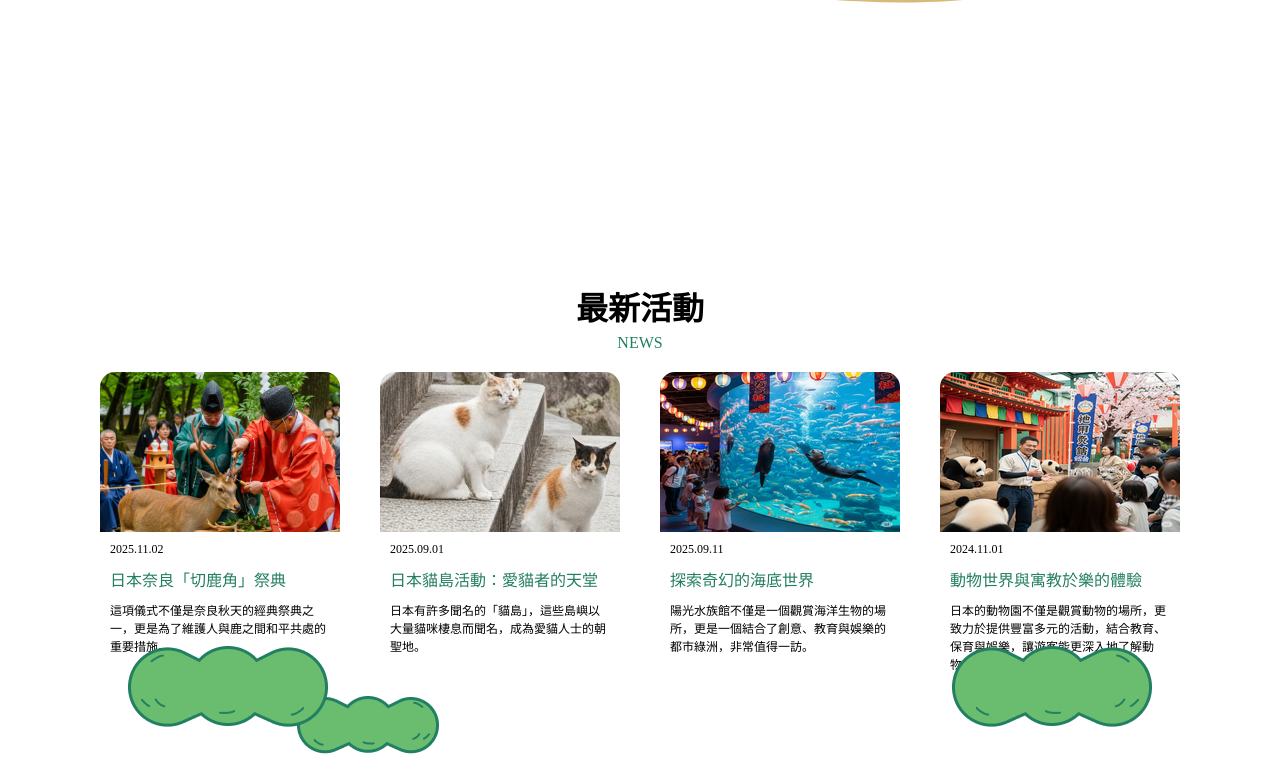
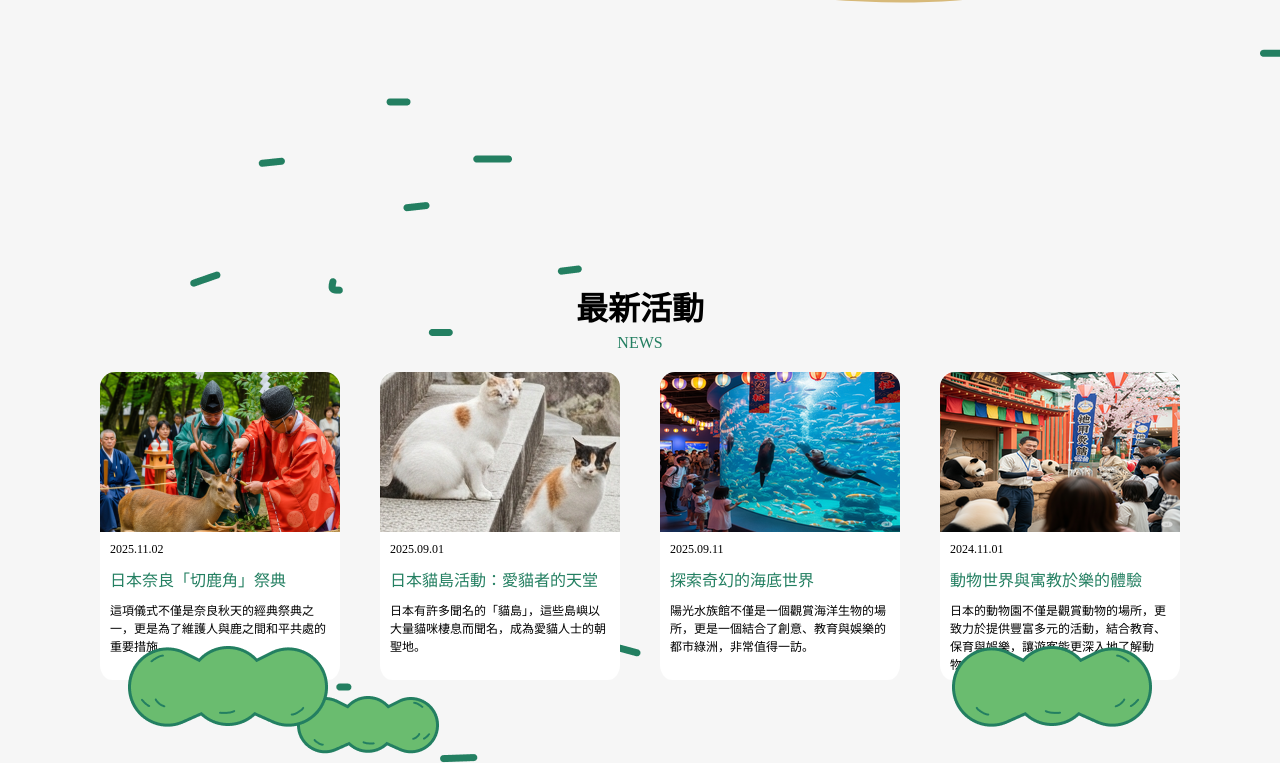
Before and after one commit to 1109211068/finalexam, a plain HTML site: page index.html in a window 1280 px wide. Shown: the part 1194-1957 px from the top of the page. Drawn offline with Linux system fonts and the light colour scheme.

Commit message:
add photo

```diff
--- a/css/index.css
+++ b/css/index.css
@@ -74,7 +74,7 @@
         .section2 {
             width: 100%;
             height: 1000px;
-            background-image: url(./img/newindex14.png);
+            background-image: url(../img/newindex14.png);
             /* background-color: #FFFDF6; */
             display: flex;
             flex-direction: column;
```
